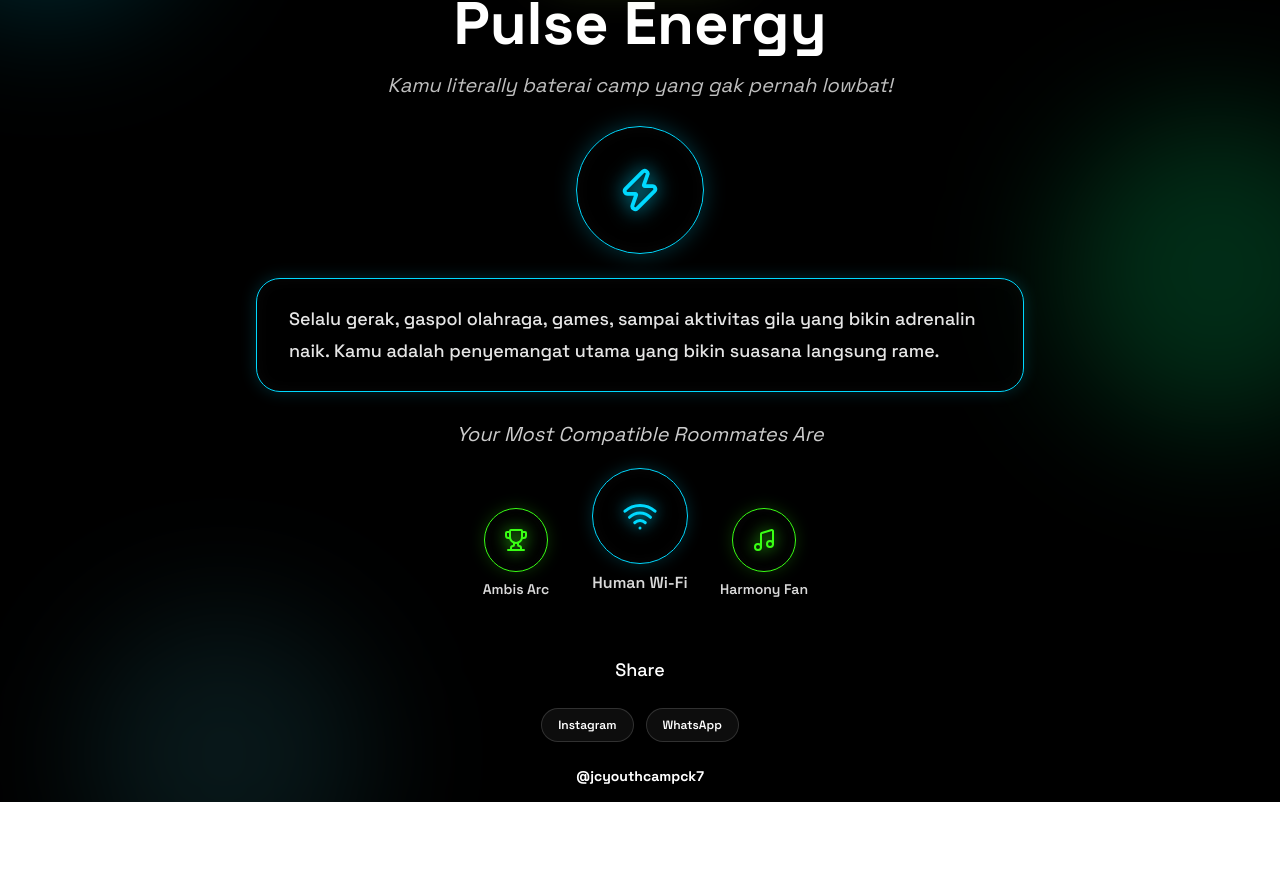
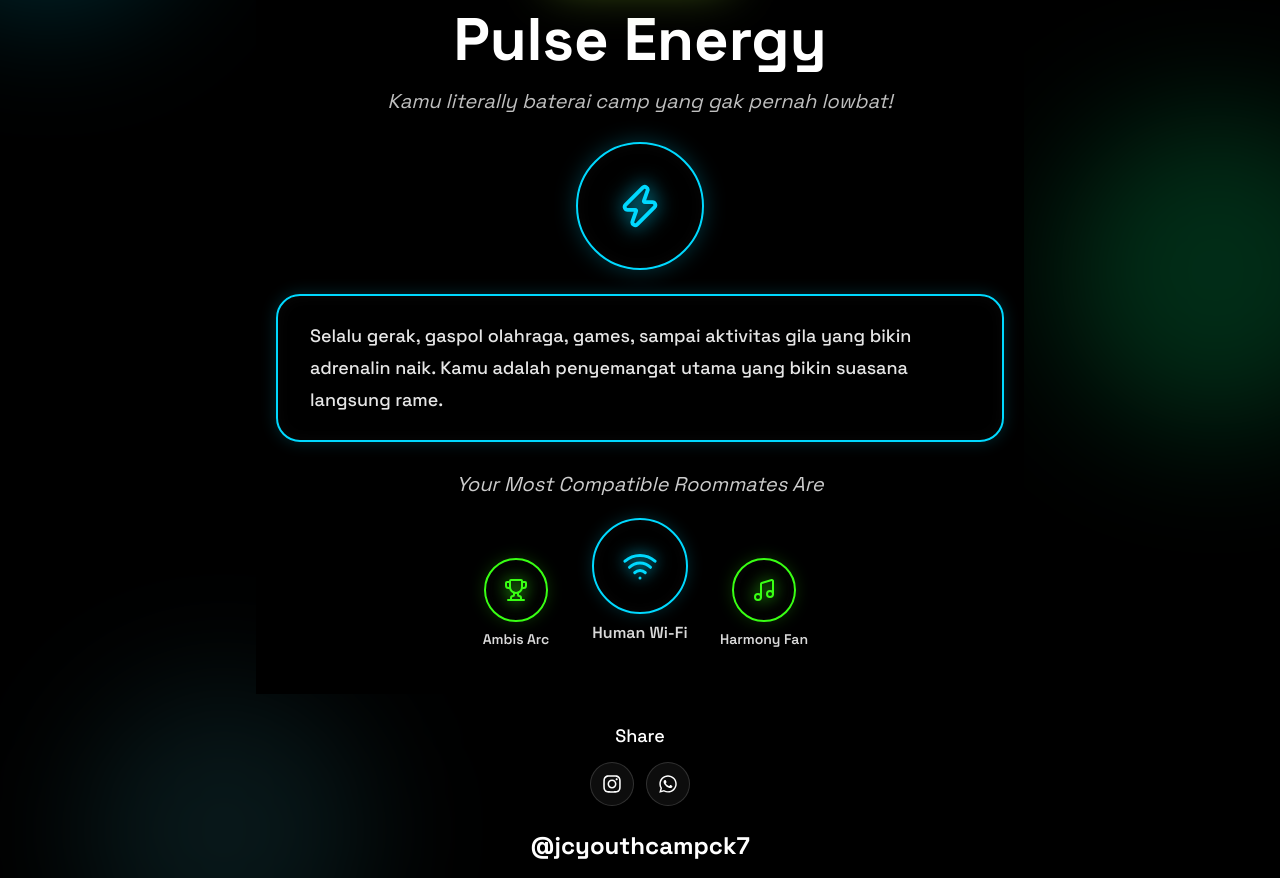
Before and after one commit to Johovenn/Overflow, a Next.js app: page /campaign/result in a window 1280 px wide. Shown: the part 178-1056 px from the top of the page. Before the commit the page ends 980 px from the top, so only its background shows below. Built offline with nearby package versions, Linux system fonts and the light colour scheme.

Commit message:
fix share to instagram issue attempt 6

```diff
--- a/app/campaign/result/ShareButtons.tsx
+++ b/app/campaign/result/ShareButtons.tsx
@@ -1,86 +1,90 @@
 "use client";
 
 import { useState } from "react";
+import { FaInstagram, FaWhatsapp } from "react-icons/fa";
+import { toBlob } from "html-to-image";
 
-export function ShareButtons({ type }: { type: string }) {
+type ShareButtonsProps = {
+	targetId: string;
+	type: string;
+};
+
+export function ShareButtons({ targetId, type }: ShareButtonsProps) {
 	const [busy, setBusy] = useState(false);
 
-  const getFile = async () => {
-    const res = await fetch(`/api/share-image?type=${type}`);
-    const pngBlob = await res.blob();
+	async function getImageFile() {
+		const element = document.getElementById(targetId);
 
-    const img = new window.Image();
-    const objectUrl = URL.createObjectURL(pngBlob);
-    await new Promise<void>((resolve, reject) => {
-        img.onload = () => resolve();
-        img.onerror = reject;
-        img.src = objectUrl;
+		if (!element) {
+			throw new Error("Share target not found.");
+		}
+
+		const blob = await toBlob(element, {
+			cacheBust: true,
+			pixelRatio: 2,
+			backgroundColor: "#000000",
 		});
 
-    const canvas = document.createElement("canvas");
-    canvas.width = img.width;
-    canvas.height = img.height;
-    const ctx = canvas.getContext("2d")!;
-    ctx.fillStyle = "#000000";
-    ctx.fillRect(0, 0, canvas.width, canvas.height);
-    ctx.drawImage(img, 0, 0);
+		if (!blob) {
+			throw new Error("Failed to create image.");
+		}
 
-    const jpegBlob = await new Promise<Blob>((resolve) => {
-        canvas.toBlob((b) => resolve(b!), "image/jpeg", 0.92);
+		return new File([blob], `overflow-${type}.png`, {
+			type: "image/png",
 		});
+	}
 
-    URL.revokeObjectURL(objectUrl);
+	async function handleShare() {
+		setBusy(true);
 
-    return new File([jpegBlob], `overflow-${type}.jpg`, { type: "image/jpeg" });
-    };
+		try {
+			const file = await getImageFile();
 
-  const handleNativeShare = async () => {
-    setBusy(true);
-    try {
-      const file = await getFile();
 			if (navigator.canShare?.({ files: [file] })) {
 				await navigator.share({
 					files: [file],
 					title: "My Overflow Result",
 					text: "Check out my Overflow roommate type! @jcyouthcampck7",
 				});
-      } else {
-        // Desktop / unsupported — fall back to download
+
+				return;
+			}
+
 			const url = URL.createObjectURL(file);
 			const a = document.createElement("a");
+
 			a.href = url;
 			a.download = file.name;
 			a.click();
+
 			URL.revokeObjectURL(url);
+		} catch (error) {
+			if ((error as Error).name !== "AbortError") {
+				console.error(error);
 			}
-    } catch (err) {
-      if ((err as Error).name !== "AbortError") console.error(err);
 		} finally {
 			setBusy(false);
 		}
-  };
-
-  const handleWhatsApp = async () => {
-    // WhatsApp Web Share API works the same — but if you want a direct link
-    // without the share sheet, use wa.me (text only, no image attachment from web)
-    handleNativeShare();
-  };
+	}
 
 	return (
 		<div className="mt-3 flex items-center gap-3">
 			<button
-        onClick={handleNativeShare}
+				onClick={handleShare}
 				disabled={busy}
-        className="rounded-full border border-white/15 bg-white/5 px-4 py-2 text-xs font-semibold backdrop-blur transition hover:bg-white/10 disabled:opacity-50"
+				aria-label="Share to Instagram"
+				className="flex h-11 w-11 items-center justify-center rounded-full border border-white/15 bg-white/5 backdrop-blur transition hover:scale-105 hover:bg-white/10 disabled:opacity-50"
 			>
-        {busy ? "Preparing..." : "Instagram"}
+				<FaInstagram size={20} />
 			</button>
+
 			<button
-        onClick={handleWhatsApp}
+				onClick={handleShare}
 				disabled={busy}
-        className="rounded-full border border-white/15 bg-white/5 px-4 py-2 text-xs font-semibold backdrop-blur transition hover:bg-white/10 disabled:opacity-50"
+				aria-label="Share to WhatsApp"
+				className="flex h-11 w-11 items-center justify-center rounded-full border border-white/15 bg-white/5 backdrop-blur transition hover:scale-105 hover:bg-white/10 disabled:opacity-50"
 			>
-        WhatsApp
+				<FaWhatsapp size={20} />
 			</button>
 		</div>
 	);
--- a/app/campaign/result/page.tsx
+++ b/app/campaign/result/page.tsx
@@ -73,6 +73,10 @@ export default async function CampaignResultPage({
 			</div>
 
 			<section className="relative z-10 mx-auto flex min-h-screen max-w-3xl flex-col items-center justify-center py-4">
+				<div
+					id="result-card"
+					className="flex w-full flex-col items-center bg-black px-5 py-4 text-white"
+				>
 					<Image
 						src="/overflow-logo.png"
 						alt="Overflow"
@@ -91,7 +95,7 @@ export default async function CampaignResultPage({
 					</p>
 
 					<div
-					className="mt-6 flex h-24 w-24 items-center justify-center rounded-full border bg-black/50 backdrop-blur md:h-32 md:w-32"
+						className="mt-6 flex h-24 w-24 items-center justify-center rounded-full border-2 bg-black/50 backdrop-blur md:h-32 md:w-32"
 						style={{
 							borderColor: themeColor,
 							boxShadow: `
@@ -110,7 +114,7 @@ export default async function CampaignResultPage({
 					</div>
 
 					<div
-					className="mt-6 w-full rounded-3xl border bg-black/50 px-5 py-5 backdrop-blur md:px-8 md:py-6"
+						className="mt-6 w-full rounded-3xl border-2 bg-black/50 px-5 py-5 backdrop-blur md:px-8 md:py-6"
 						style={{
 							borderColor: themeColor,
 							boxShadow: `
@@ -129,7 +133,7 @@ export default async function CampaignResultPage({
 							Your Most Compatible Roommates Are
 						</p>
 
-					<div className="mt-5 flex items-end justify-center gap-2 md:gap-5">
+						<div className="mt-5 flex items-end justify-center gap-3 md:gap-5">
 							{compatibleStereotypes.map((compatible, index) => {
 								const CompatibleIcon =
 									iconMap[compatible.icon as keyof typeof iconMap];
@@ -145,7 +149,7 @@ export default async function CampaignResultPage({
 										}`}
 									>
 										<div
-										className={`shrink-0 flex items-center justify-center rounded-full border bg-black/50 backdrop-blur transition-all ${
+											className={`flex items-center justify-center rounded-full border-2 bg-black/50 backdrop-blur transition-all ${
 												isCenter
 													? "h-20 w-20 md:h-24 md:w-24"
 													: "h-14 w-14 md:h-16 md:w-16"
@@ -169,9 +173,7 @@ export default async function CampaignResultPage({
 
 										<div
 											className={`mt-2 flex items-start justify-center ${
-											isCenter
-												? "h-12 md:h-14"
-												: "h-10 md:h-12"
+												isCenter ? "h-12 md:h-14" : "h-10 md:h-12"
 											}`}
 										>
 											<p
@@ -189,21 +191,21 @@ export default async function CampaignResultPage({
 							})}
 						</div>
 					</div>
+				</div>
 
 				<div className="mt-7 flex flex-col items-center">
 					<p className="text-lg font-medium">Share</p>
 
-					<div className="mt-3 flex items-center gap-3">
-						<ShareButtons type={type}/>
-					</div>
-				</div>
+					<ShareButtons targetId="result-card" type={stereotype.id} />
 
 					<Link
-					href="/campaign"
-					className="mt-6 text-center text-sm font-black text-white transition hover:opacity-70 md:text-md"
+						href="https://www.instagram.com/jcyouthcampck7/"
+						target="_blank"
+						className="mt-6 text-center text-lg font-black text-white transition hover:opacity-70 md:text-2xl"
 					>
 						@jcyouthcampck7
 					</Link>
+				</div>
 			</section>
 		</main>
 	);
--- a/package.json
+++ b/package.json
@@ -10,10 +10,12 @@
   },
   "dependencies": {
     "@supabase/supabase-js": "^2.104.1",
-    "lucide-react": "^1.11.0",
+    "html-to-image": "^1.11.13",
+    "lucide-react": "^1.14.0",
     "next": "16.2.4",
     "react": "19.2.4",
-    "react-dom": "19.2.4"
+    "react-dom": "19.2.4",
+    "react-icons": "^5.6.0"
   },
   "devDependencies": {
     "@tailwindcss/postcss": "^4",
```
Also changed, not shown: 1 other file (tests, documents, lock files or other folders). Lines whose indentation alone changed are shown as unchanged.
